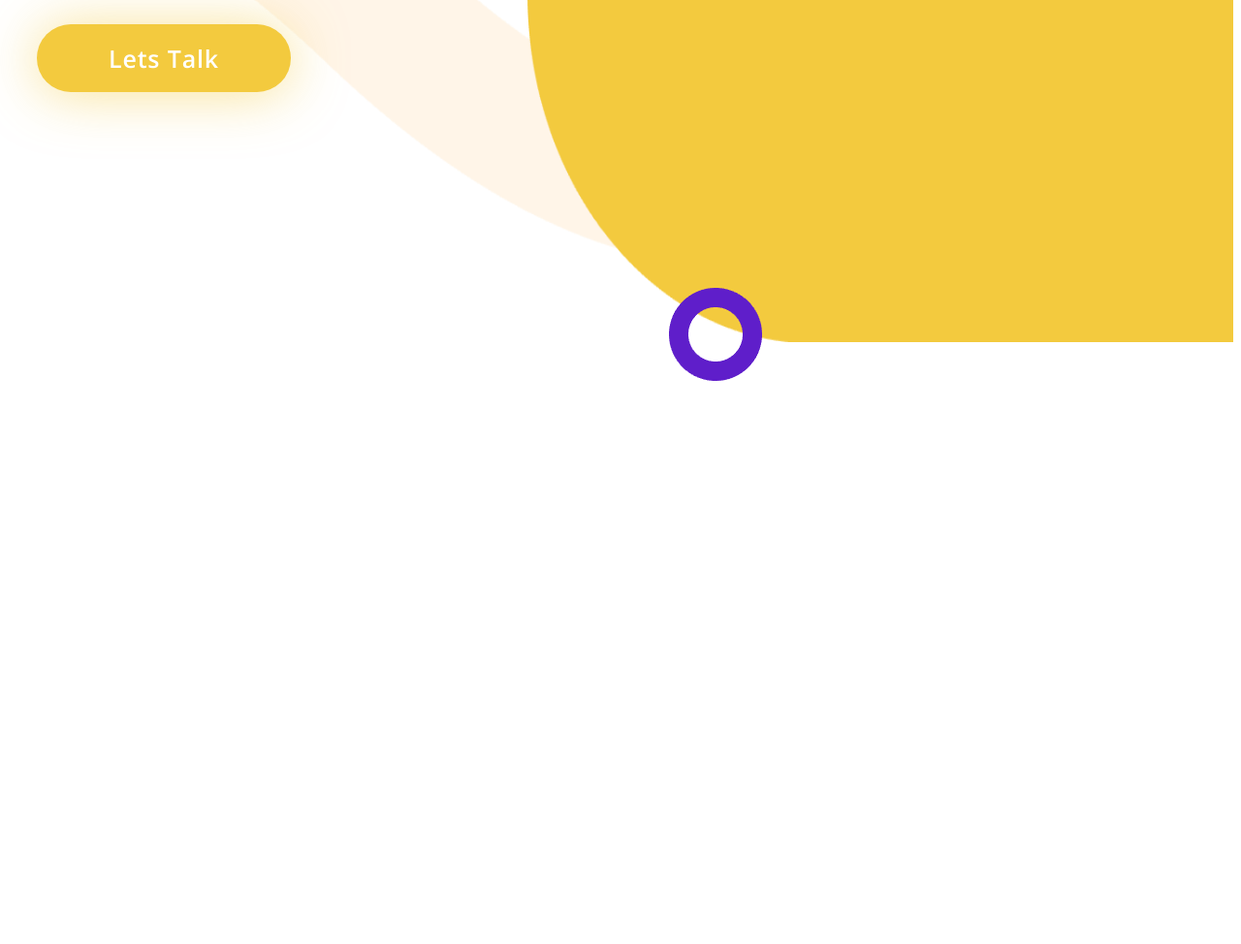
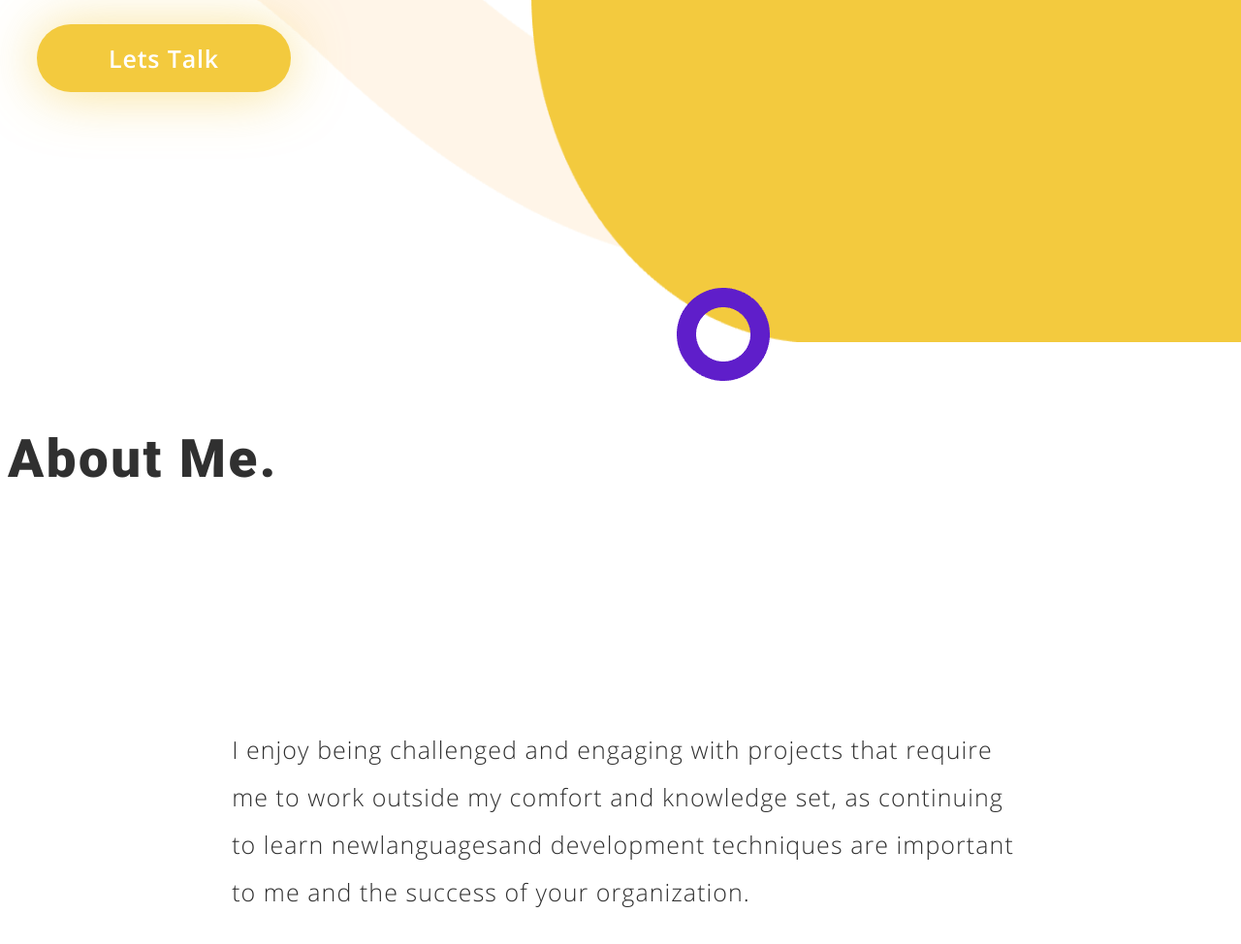
Before and after one commit to arguement/profile, a plain HTML site: page index.html in a window 1280 px wide. Shown: the part 460-1434 px from the top of the page at 97% size. Before the commit the page ends 861 px from the top, so only its background shows below. Drawn offline with Linux system fonts and the light colour scheme.

Commit message:
added about header

```diff
--- a/index.html
+++ b/index.html
@@ -18,6 +18,7 @@
         </ul>
     </nav>
 
+    <div>
         <main class="grid">
             <div id="intro">
                 <div class="intro-hello">Hello</div>
@@ -37,6 +38,18 @@
 
         </main>
 
+        <section>
+
+                <h1 class="about-me">About Me.   </h1>
+                <div style="display: flex;justify-content: center;">
+                    <div class="i-enjoy-being-challenged-and-e">
+                        I enjoy being challenged and engaging with projects that require me to work outside my comfort and knowledge set, as continuing to learn newlanguagesand development techniques are important to me and the success of your organization.
+                    </div>
+                </div>
+
+        </section>
+    </div>
+
 
 
 
--- a/main.css
+++ b/main.css
@@ -15,7 +15,14 @@
     font-family: "Open Sans SemiBold";
     src: url(fonts/Open_Sans/OpenSans-SemiBold.ttf);
 }
+@font-face{
+    font-family: "Roboto Black";
+    src: url(fonts/Roboto/Roboto-Black.ttf);
+}
 
+html,body{
+    width: 100%;
+}
 
 
 /* remove list styles all items in
@@ -172,3 +179,27 @@ the same column */
     justify-self: center;
 
 }
+
+/* about me section */
+.about-me {
+    height: 70px;
+    width: 19.06rem;
+    color: #303030;
+    font-family: "Roboto Black";
+    font-size: calc(29px + 2vw);
+    letter-spacing: 2.55px;
+    line-height: 70px;
+  }
+
+  .i-enjoy-being-challenged-and-e {
+    height: 219.05px;
+    width: 817.75px;
+    color: #303030;
+    font-family: "Open Sans Light";
+    font-size: 25px;
+    letter-spacing: 1.06px;
+    line-height: 49px;
+    /* margin-left: auto;
+    margin-right: auto; */
+    margin-top: 195px;
+  }
```
Lines whose indentation alone changed are shown as unchanged.
